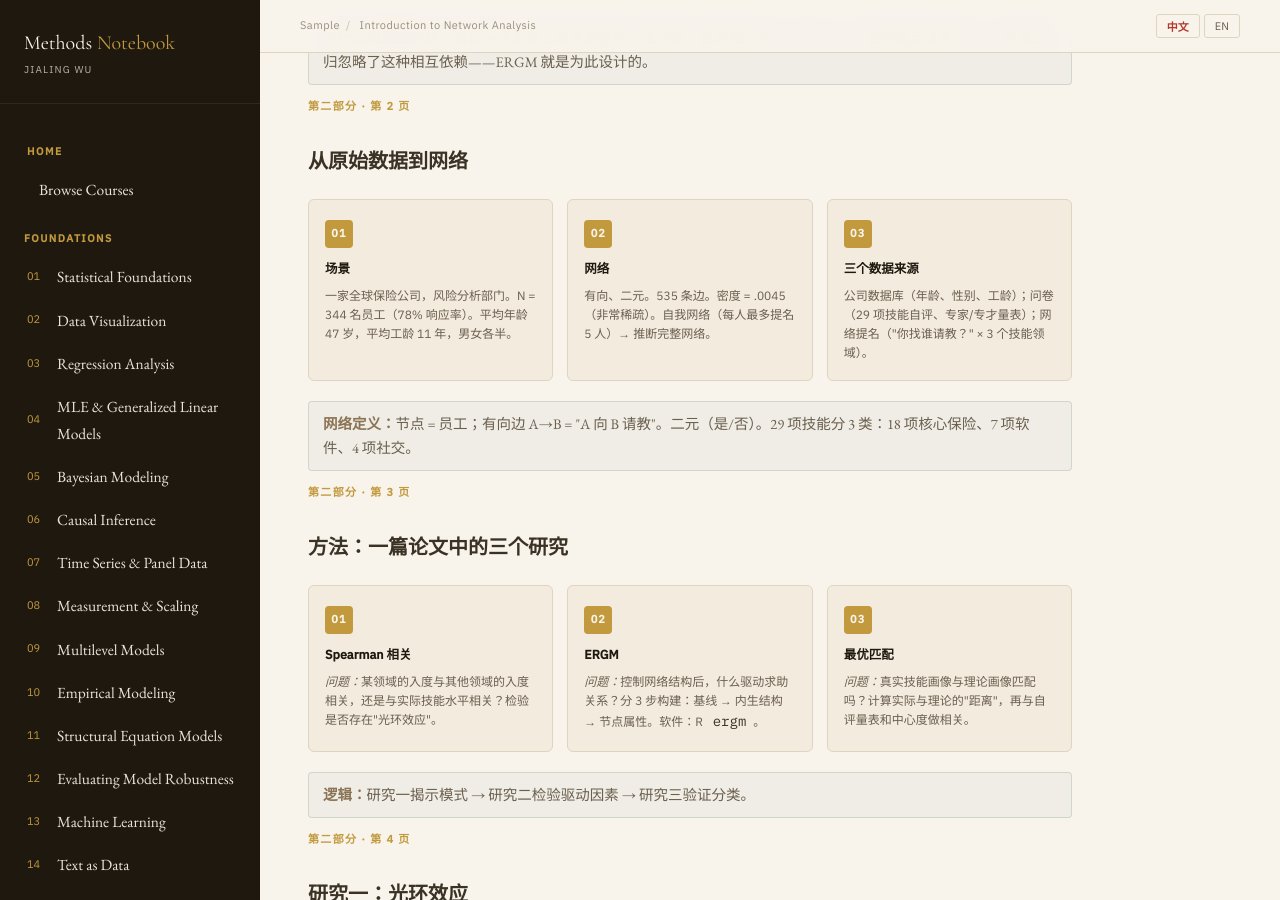
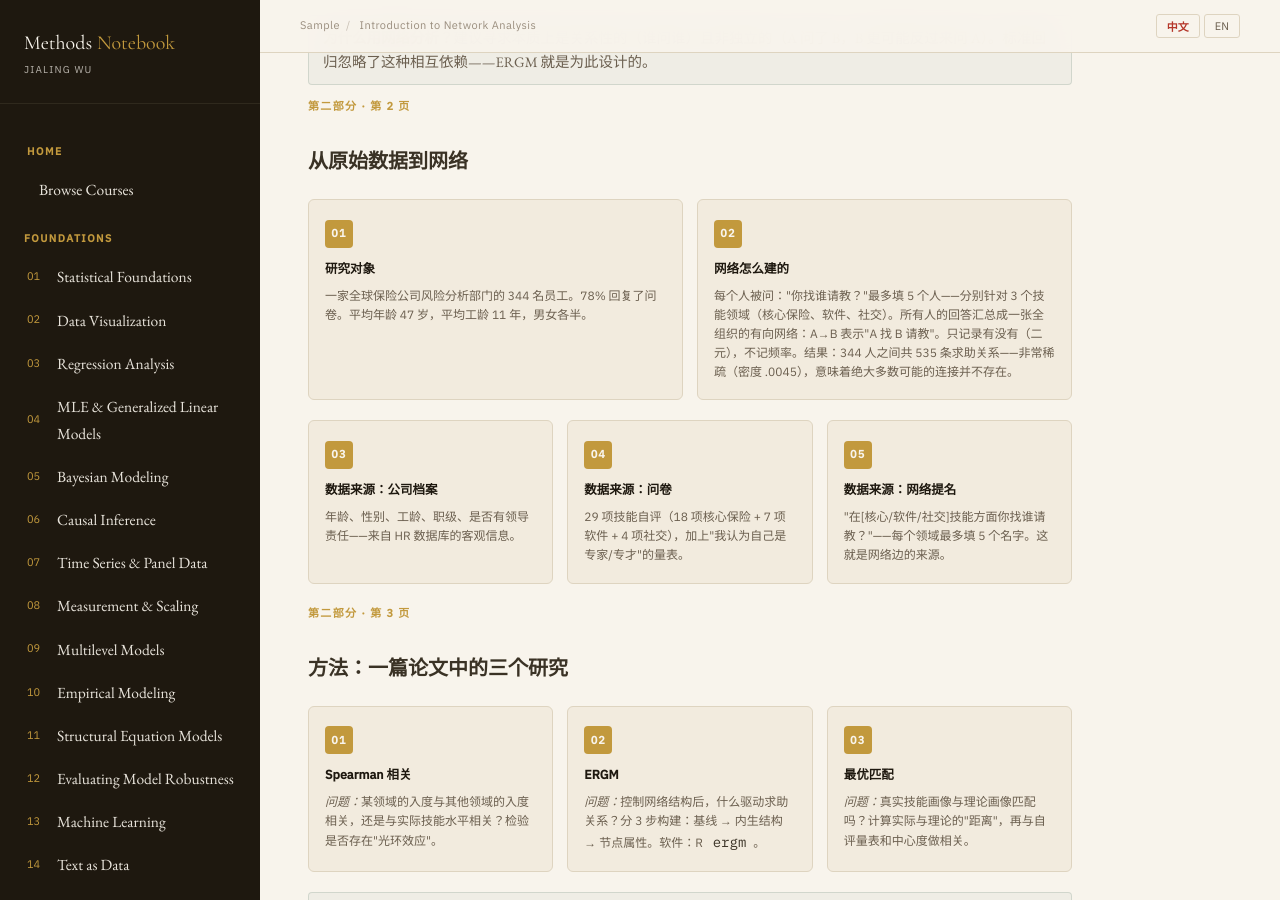
Before and after one commit to jialing-wu/jialing-wu.github.io, a Jekyll site: the page built from methods/sample-network-intro.html, in a window 1280 px wide and 900 px high, scrolled down 4760 px. Built offline with Jekyll 4.4.1, drawn with Linux system fonts in a browser that asks for light colours.

Commit message:
Slide 2: clarify data and network construction

```diff
--- a/methods/sample-network-intro.html
+++ b/methods/sample-network-intro.html
@@ -699,32 +699,45 @@ body.presenting .pres-progress{
   <h2 data-lang="en">From Raw Data to a Network</h2>
   <h2 data-lang="zh">从原始数据到网络</h2>
 
-  <div class="check-grid">
+  <div class="check-grid" style="grid-template-columns:1fr 1fr">
     <div class="check-card">
       <div class="check-icon">01</div>
-      <div class="check-title" data-lang="en">Setting</div>
-      <div class="check-title" data-lang="zh">场景</div>
-      <div class="check-desc" data-lang="en">A global insurance company, risk analysis domain. N = 344 employees (78% response rate). Mean age 47, mean tenure 11 years, roughly gender-balanced.</div>
-      <div class="check-desc" data-lang="zh">一家全球保险公司，风险分析部门。N = 344 名员工（78% 响应率）。平均年龄 47 岁，平均工龄 11 年，男女各半。</div>
+      <div class="check-title" data-lang="en">Who Was Studied</div>
+      <div class="check-title" data-lang="zh">研究对象</div>
+      <div class="check-desc" data-lang="en">344 employees in a global insurance company's risk analysis division. 78% responded to the survey. Average age 47, average tenure 11 years, roughly gender-balanced.</div>
+      <div class="check-desc" data-lang="zh">一家全球保险公司风险分析部门的 344 名员工。78% 回复了问卷。平均年龄 47 岁，平均工龄 11 年，男女各半。</div>
     </div>
     <div class="check-card">
       <div class="check-icon">02</div>
-      <div class="check-title" data-lang="en">Network</div>
-      <div class="check-title" data-lang="zh">网络</div>
-      <div class="check-desc" data-lang="en">Directed, binary. 535 ties. Density = .0045 (very sparse). Ego network (each person names up to 5 contacts) → inferred complete network.</div>
-      <div class="check-desc" data-lang="zh">有向、二元。535 条边。密度 = .0045（非常稀疏）。自我网络（每人最多提名 5 人）→ 推断完整网络。</div>
+      <div class="check-title" data-lang="en">How the Network Was Built</div>
+      <div class="check-title" data-lang="zh">网络怎么建的</div>
+      <div class="check-desc" data-lang="en">Each person was asked: "Who do you go to for advice?" and could name up to 5 people — separately for 3 skill areas (core insurance, software, social). All individual answers were then combined into one organization-wide directed network: A→B means "A asks B." Only yes/no (binary), no frequency. Result: 535 advice ties total across 344 people — very sparse (density .0045), meaning most possible connections don't exist.</div>
+      <div class="check-desc" data-lang="zh">每个人被问："你找谁请教？"最多填 5 个人——分别针对 3 个技能领域（核心保险、软件、社交）。所有人的回答汇总成一张全组织的有向网络：A→B 表示"A 找 B 请教"。只记录有没有（二元），不记频率。结果：344 人之间共 535 条求助关系——非常稀疏（密度 .0045），意味着绝大多数可能的连接并不存在。</div>
+    </div>
+  </div>
+  <div class="check-grid">
+    <div class="check-card">
+      <div class="check-icon">03</div>
+      <div class="check-title" data-lang="en">Data Source: Company Records</div>
+      <div class="check-title" data-lang="zh">数据来源：公司档案</div>
+      <div class="check-desc" data-lang="en">Age, gender, tenure, job level, leadership responsibility — objective facts from the HR database.</div>
+      <div class="check-desc" data-lang="zh">年龄、性别、工龄、职级、是否有领导责任——来自 HR 数据库的客观信息。</div>
     </div>
     <div class="check-card">
-      <div class="check-icon">03</div>
-      <div class="check-title" data-lang="en">Three Data Sources</div>
-      <div class="check-title" data-lang="zh">三个数据来源</div>
-      <div class="check-desc" data-lang="en">Company database (age, gender, tenure); questionnaire (29-item skill self-assessment, expertise/specialist scales); network nomination ("Who do you ask for advice?" × 3 skill bundles).</div>
-      <div class="check-desc" data-lang="zh">公司数据库（年龄、性别、工龄）；问卷（29 项技能自评、专家/专才量表）；网络提名（"你找谁请教？" × 3 个技能领域）。</div>
+      <div class="check-icon">04</div>
+      <div class="check-title" data-lang="en">Data Source: Questionnaire</div>
+      <div class="check-title" data-lang="zh">数据来源：问卷</div>
+      <div class="check-desc" data-lang="en">29 skills rated on a self-assessment scale (18 core insurance + 7 software + 4 social), plus "I consider myself an expert / specialist" scales.</div>
+      <div class="check-desc" data-lang="zh">29 项技能自评（18 项核心保险 + 7 项软件 + 4 项社交），加上"我认为自己是专家/专才"的量表。</div>
+    </div>
+    <div class="check-card">
+      <div class="check-icon">05</div>
+      <div class="check-title" data-lang="en">Data Source: Network Nomination</div>
+      <div class="check-title" data-lang="zh">数据来源：网络提名</div>
+      <div class="check-desc" data-lang="en">"Who do you ask for advice on [core / software / social] skills?" — up to 5 names per skill area. This is what generates the network edges.</div>
+      <div class="check-desc" data-lang="zh">"在[核心/软件/社交]技能方面你找谁请教？"——每个领域最多填 5 个名字。这就是网络边的来源。</div>
     </div>
   </div>
-
-  <div class="method-when" data-lang="en"><strong>Network definition:</strong> Node = employee; directed edge A→B = "A asks B for advice." Binary (yes/no). 29 skills in 3 bundles: 18 core insurance, 7 software, 4 social.</div>
-  <div class="method-when" data-lang="zh"><strong>网络定义：</strong>节点 = 员工；有向边 A→B = "A 向 B 请教"。二元（是/否）。29 项技能分 3 类：18 项核心保险、7 项软件、4 项社交。</div>
 </div>
 
 <!-- SLIDE: Three-Study Design + Methods -->
```
